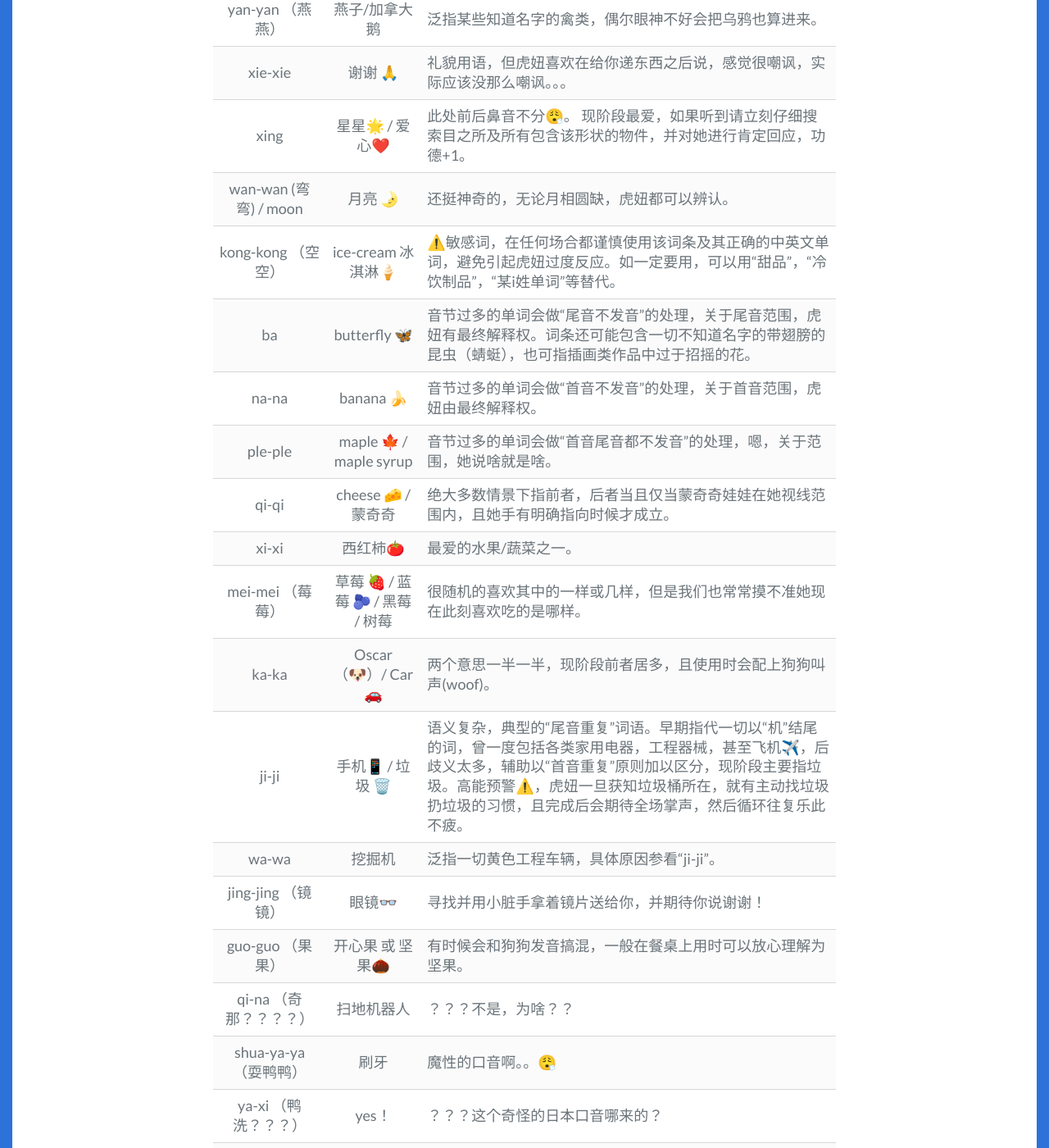
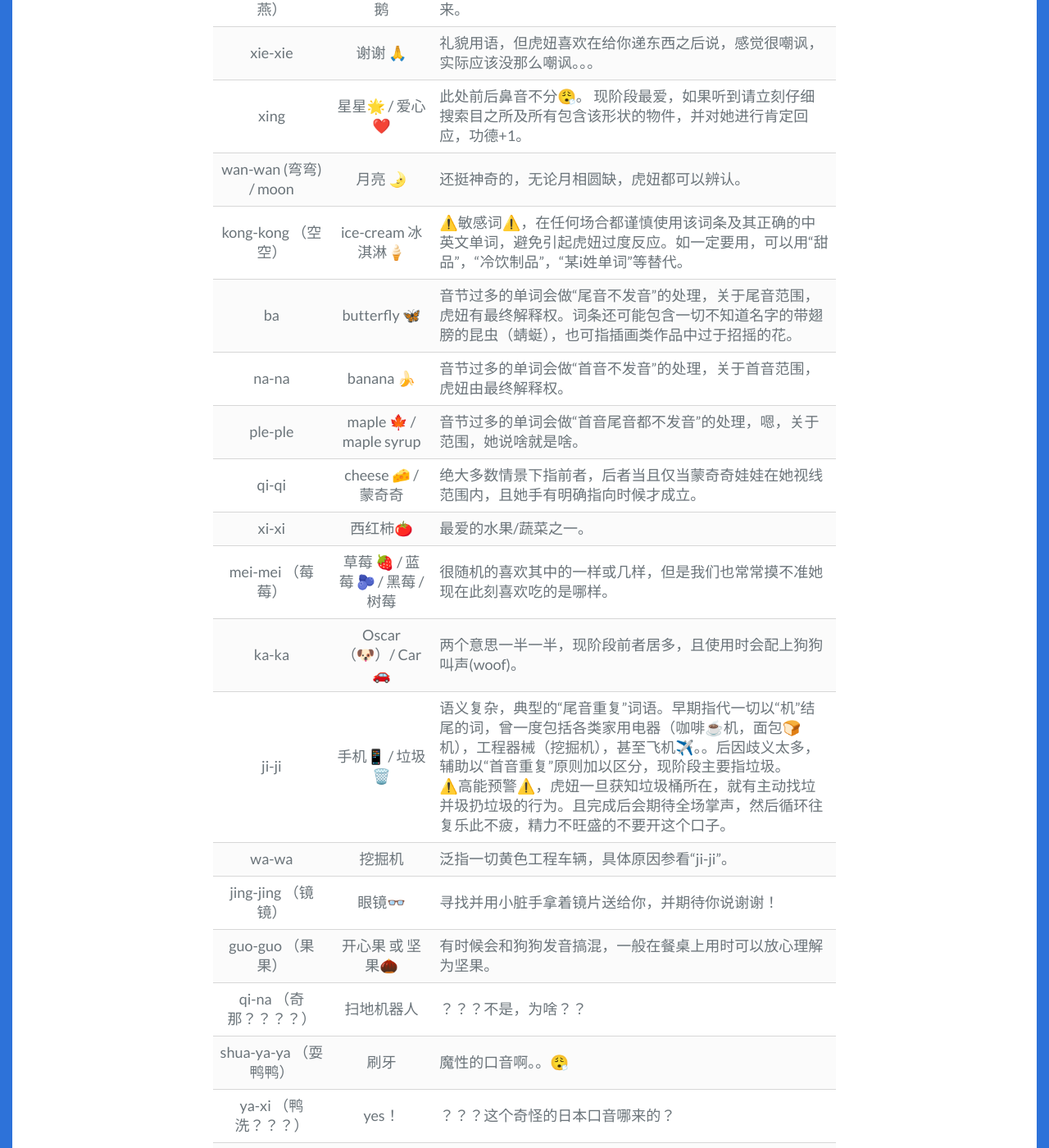
Before and after one commit to spiderPan/APMY, a Jekyll site: the page built from _posts/2023-12-03-太皮词典.md, in a window 1280 px wide and 1400 px high, scrolled down 911 px. Shown: the whole window at 82% size. Built offline with Jekyll 4.4.1, drawn with Linux system fonts in a browser that asks for light colours; some web fonts are replaced.

Commit message:
update the post

```diff
--- a/_posts/2023-12-03-太皮词典.md
+++ b/_posts/2023-12-03-太皮词典.md
@@ -23,7 +23,7 @@ tags: [family]
 | xie-xie | 谢谢 🙏 | 礼貌用语，但虎妞喜欢在给你递东西之后说，感觉很嘲讽，实际应该没那么嘲讽。。。 |
 | xing | 星星🌟 / 爱心❤️ | 此处前后鼻音不分😮‍💨。 现阶段最爱，如果听到请立刻仔细搜索目之所及所有包含该形状的物件，并对她进行肯定回应，功德+1。 |
 | wan-wan (弯弯) / moon | 月亮 🌛 | 还挺神奇的，无论月相圆缺，虎妞都可以辨认。 |
-| kong-kong （空空） | ice-cream 冰淇淋🍦 | ⚠️敏感词，在任何场合都谨慎使用该词条及其正确的中英文单词，避免引起虎妞过度反应。如一定要用，可以用“甜品”，“冷饮制品”，“某i姓单词”等替代。 |
+| kong-kong （空空） | ice-cream 冰淇淋🍦 | ⚠️敏感词⚠️，在任何场合都谨慎使用该词条及其正确的中英文单词，避免引起虎妞过度反应。如一定要用，可以用“甜品”，“冷饮制品”，“某i姓单词”等替代。 |
 | ba | butterfly 🦋 | 音节过多的单词会做“尾音不发音”的处理，关于尾音范围，虎妞有最终解释权。词条还可能包含一切不知道名字的带翅膀的昆虫（蜻蜓），也可指插画类作品中过于招摇的花。 |
 | na-na | banana 🍌 | 音节过多的单词会做“首音不发音”的处理，关于首音范围，虎妞由最终解释权。 |
 | ple-ple | maple 🍁 / maple syrup | 音节过多的单词会做“首音尾音都不发音”的处理，嗯，关于范围，她说啥就是啥。 |
@@ -31,7 +31,7 @@ tags: [family]
 | xi-xi | 西红柿🍅 | 最爱的水果/蔬菜之一。 |
 | mei-mei （莓莓） | 草莓 🍓 / 蓝莓 🫐 / 黑莓 / 树莓 | 很随机的喜欢其中的一样或几样，但是我们也常常摸不准她现在此刻喜欢吃的是哪样。 |
 | ka-ka | Oscar （🐶）/ Car 🚗 | 两个意思一半一半，现阶段前者居多，且使用时会配上狗狗叫声(woof)。 |
-| ji-ji | 手机📱 / 垃圾 🗑️ | 语义复杂，典型的“尾音重复”词语。早期指代一切以“机”结尾的词，曾一度包括各类家用电器，工程器械，甚至飞机✈️，后歧义太多，辅助以“首音重复”原则加以区分，现阶段主要指垃圾。高能预警⚠️，虎妞一旦获知垃圾桶所在，就有主动找垃圾扔垃圾的习惯，且完成后会期待全场掌声，然后循环往复乐此不疲。 |
+| ji-ji | 手机📱 / 垃圾 🗑️ | 语义复杂，典型的“尾音重复”词语。早期指代一切以“机”结尾的词，曾一度包括各类家用电器（咖啡☕️机，面包🍞机），工程器械（挖掘机），甚至飞机✈️。。后因歧义太多，辅助以“首音重复”原则加以区分，现阶段主要指垃圾。<br> ⚠️高能预警⚠️，虎妞一旦获知垃圾桶所在，就有主动找垃并圾扔垃圾的行为。且完成后会期待全场掌声，然后循环往复乐此不疲，精力不旺盛的不要开这个口子。 |
 | wa-wa | 挖掘机 | 泛指一切黄色工程车辆，具体原因参看“ji-ji”。 |
 | jing-jing （镜镜） | 眼镜👓 | 寻找并用小脏手拿着镜片送给你，并期待你说谢谢！ |
 | guo-guo （果果） | 开心果 或 坚果🌰 | 有时候会和狗狗发音搞混，一般在餐桌上用时可以放心理解为坚果。 |
```
